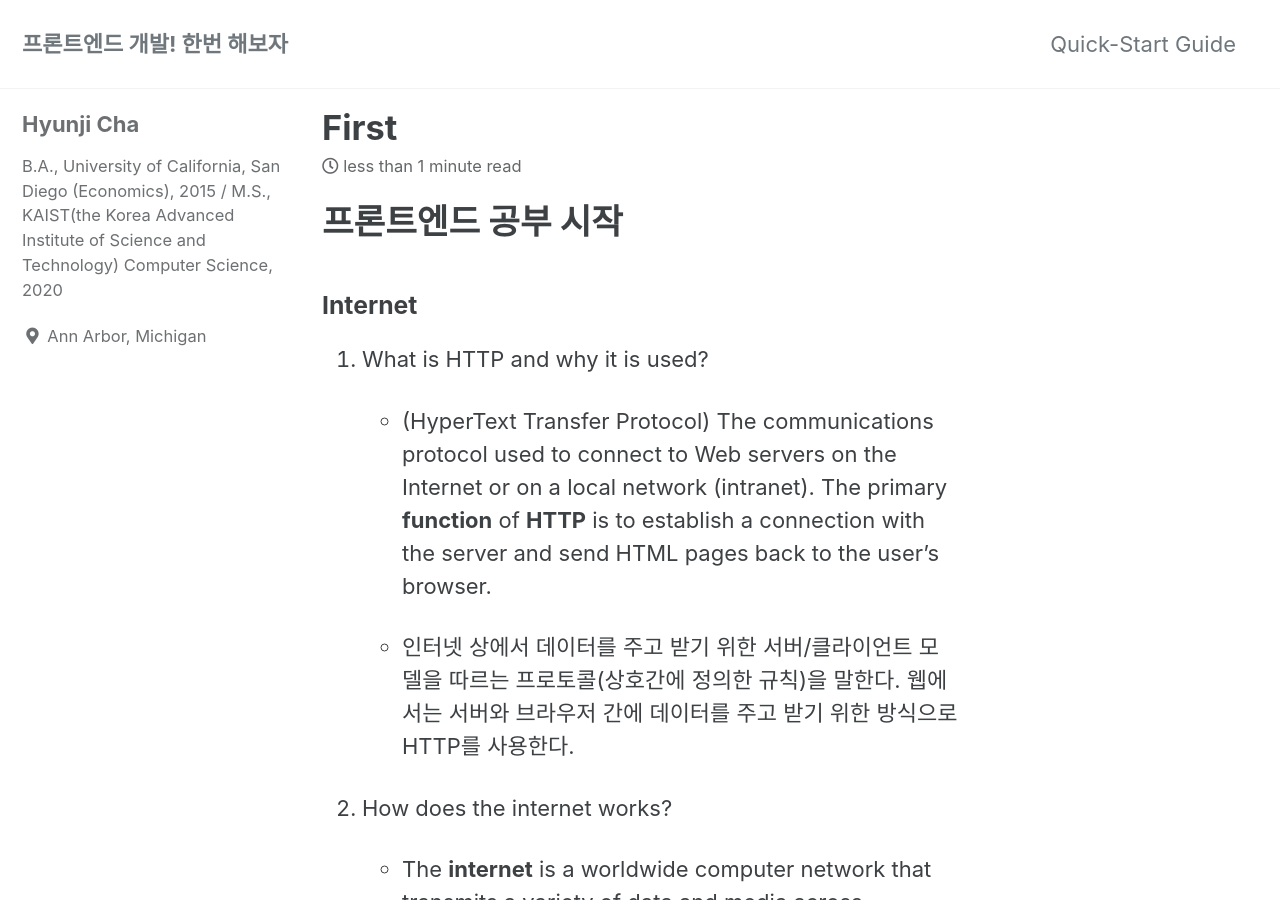
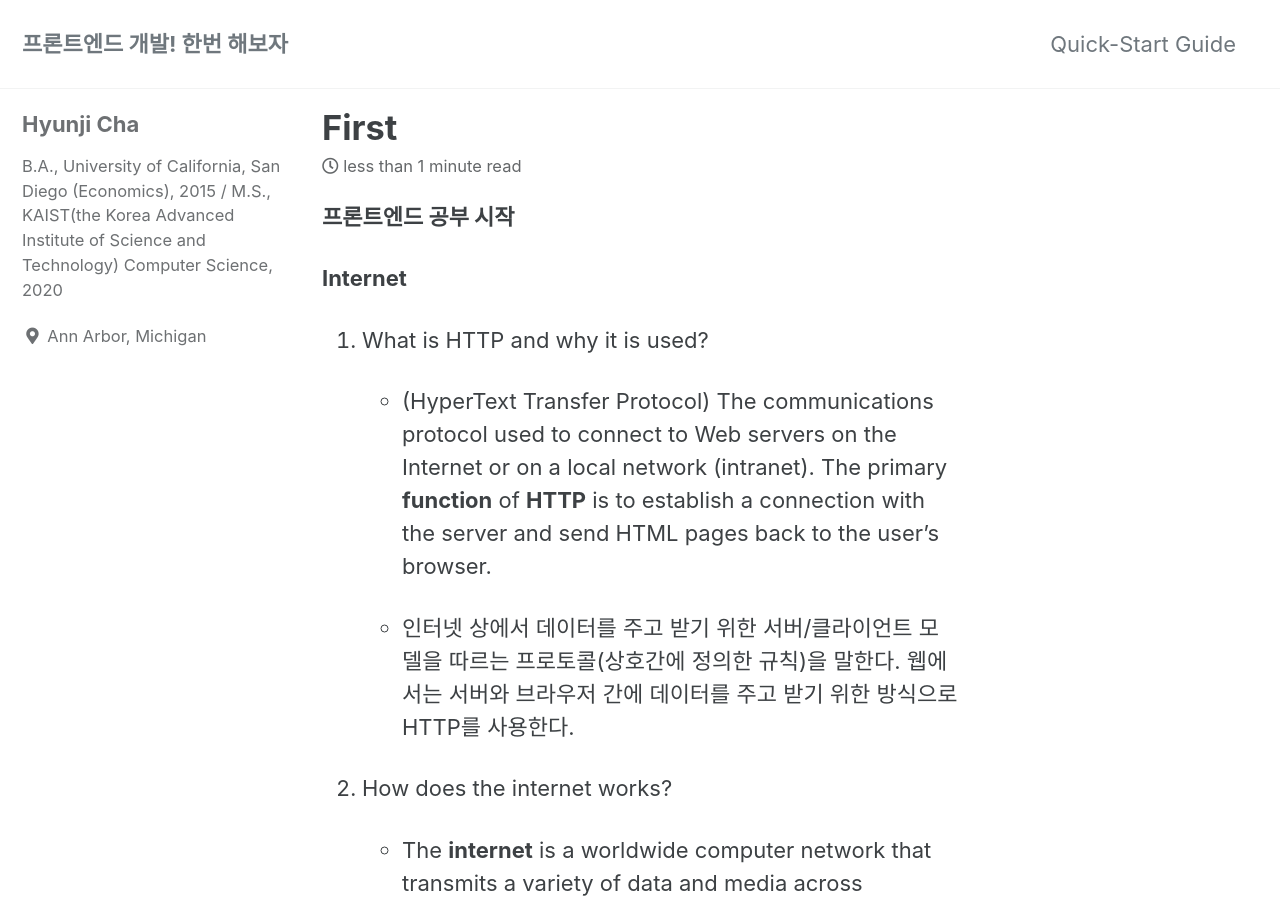
Before and after one commit to hyunji3190/hyunji3190-github.io, a Jekyll site: the page built from _posts/2021-06-02-first.md, in a window 1280 px wide and 900 px high. Built offline with Jekyll 4.4.1, drawn with Linux system fonts in a browser that asks for light colours; cached includes are drawn as plain includes.

```diff
--- a/_posts/2021-06-02-first.md
+++ b/_posts/2021-06-02-first.md
@@ -5,7 +5,7 @@ defaults:
       path: ""
       type: posts
     values:
-      title:  "프론트엔드 공부순서 (1)"
+      title: "프론트엔드 공부순서 (1)"
       layout: single
       author_profile: true
       read_time: true
@@ -15,9 +15,9 @@ defaults:
 ---
 
 
-# 프론트엔드 공부 시작
+**프론트엔드 공부 시작**
 
-### **Internet**
+**Internet**
 
   1. What is HTTP and why it is used?
 
```
